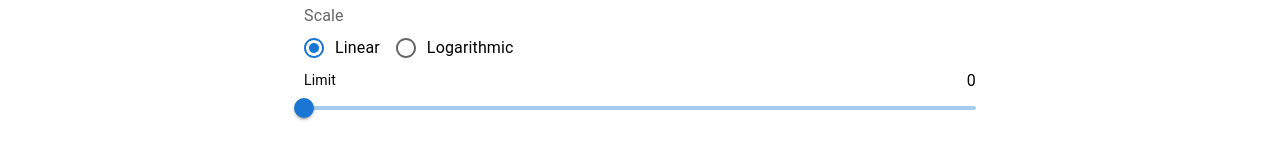
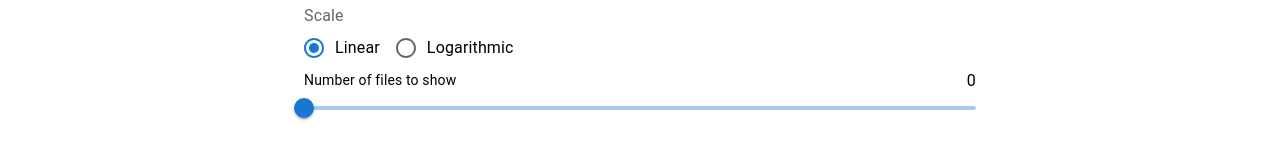
Before and after one commit to beaunus/beaunus.com, a Next.js app: page /blog/git-thing in a window 1280 px wide. Shown: the part 441-589 px from the top of the page. Built offline with nearby package versions, Linux system fonts and the light colour scheme; no server answers.

Commit message:
feature: Number of files to show slider

```diff
--- a/pages/blog/git-thing.tsx
+++ b/pages/blog/git-thing.tsx
@@ -70,7 +70,7 @@ const GitThing: NextPage = () => {
   >({});
   const [criteria, setCriteria] = React.useState<Criteria>("numCommits");
   const [scaleType, setScaleType] = React.useState<ScaleType>("linear");
-  const [limit, setLimit] = React.useState<number>(0);
+  const [fileNameSliceIndex, setFileNameSliceIndex] = React.useState<number>(0);
   const [dateRange, setDateRange] = React.useState<[Date, Date]>();
 
   React.useEffect(() => {
@@ -85,12 +85,12 @@ const GitThing: NextPage = () => {
           datasets: [
             {
               data: Object.values(statsByFileNameSorted)
-                .slice(...(limit ? [0, limit] : []))
+                .slice(...(fileNameSliceIndex ? [0, fileNameSliceIndex] : []))
                 .map(valueIterateeByCriteria[criteria]),
             },
           ],
           labels: Object.keys(statsByFileNameSorted).slice(
-            ...(limit ? [0, limit] : [])
+            ...(fileNameSliceIndex ? [0, fileNameSliceIndex] : [])
           ),
         },
         options: {
@@ -107,7 +107,7 @@ const GitThing: NextPage = () => {
         polarAreaChart.destroy();
       };
     }
-  }, [criteria, limit, scaleType, statsByFileName]);
+  }, [criteria, fileNameSliceIndex, scaleType, statsByFileName]);
 
   const UploadButton: React.FC = () => (
     <Button component="label" variant="contained">
@@ -190,14 +190,16 @@ const GitThing: NextPage = () => {
                 />
               </RadioGroup>
               <SliderWithLabels
-                displayValue={limit.toFixed(0)}
-                label="Limit"
-                sliderMax={Object.keys(statsByFileName).length}
-                sliderMin={0}
+                displayValue={(
+                  Object.keys(statsByFileName).length + fileNameSliceIndex
+                ).toFixed(0)}
+                label="Number of files to show"
+                sliderMax={0}
+                sliderMin={-(Object.keys(statsByFileName).length - 1)}
                 sliderOnChange={(_event, newValue) =>
-                  setLimit(newValue as number)
+                  setFileNameSliceIndex(newValue as number)
                 }
-                sliderValue={limit}
+                sliderValue={fileNameSliceIndex}
               />
             </FormControl>
             {dateRange
```
